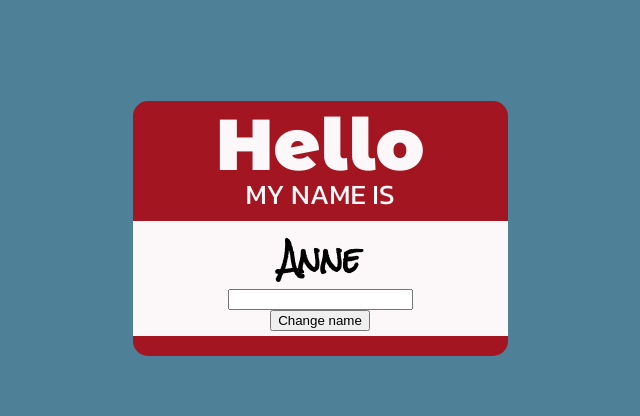
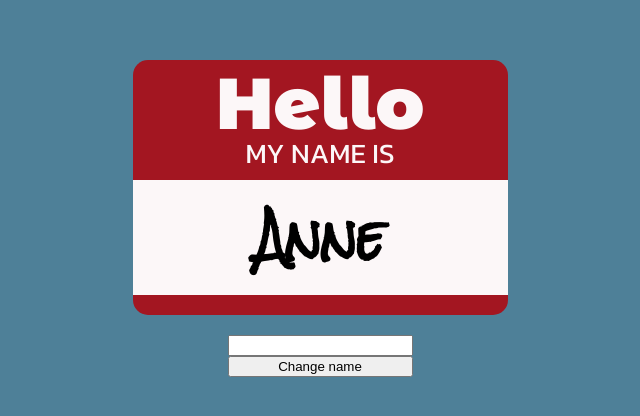
Before and after one commit to AnneGrant/lab-02a-nametag, a plain HTML site: page index.html in a window 1280 px wide. Shown: the part 180-596 px from the top of the page, without its empty margins (320-960 px from the left). Drawn offline with Linux system fonts and the light colour scheme.

Commit message:
move input field outside nametag

```diff
--- a/index.html
+++ b/index.html
@@ -16,13 +16,14 @@
         </section>
         <section class="middle">
             <h2 id="name-output">Anne</h2>
-            <input id="name-input" />
-            <button id="name-button">Change name</button>
         </section>
         <section class="bottom">
-
         </section>
     </main>
+    <section class="input">
+        <input id="name-input" />
+        <button id="name-button">Change name</button>
+    </section>
     <script type="module" src="app.js"></script>
 </body>
 </html>
--- a/style.css
+++ b/style.css
@@ -1,6 +1,7 @@
 body {
     background: #4E8098;
     display: flex;
+    flex-direction: column;
     justify-content: center;
     align-items: center;
     min-height: 100vh;
@@ -19,13 +20,12 @@ main {
 
  .middle {
     display: flex;
-    flex-direction: column;
     justify-content: center;
     align-items: center;
     background: #FCF7F8;
     height: 115px;
     font-family: 'Rock Salt', cursive;
-    font-size: 1.25rem;
+    font-size: 2rem;
     line-height: .5;
  }
 
@@ -49,14 +49,8 @@ main {
      font-weight: 400;
  }
 
- #name-output {
-
- }
-
- #name-input {
-
- }
-
- #name-button {
-
- }
+.input {
+    display: flex;
+    flex-direction: column;
+    margin: 20px;
+}
```
